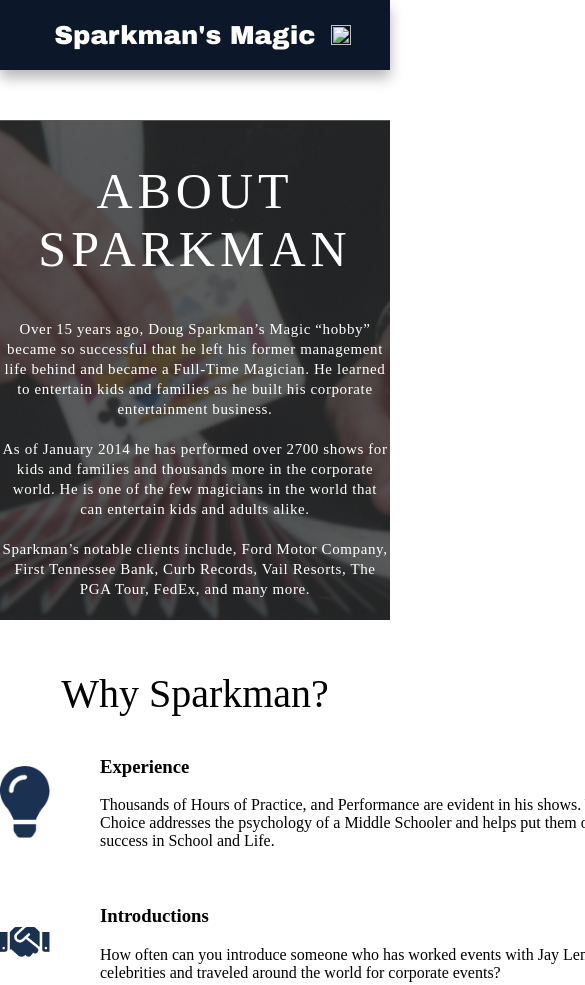
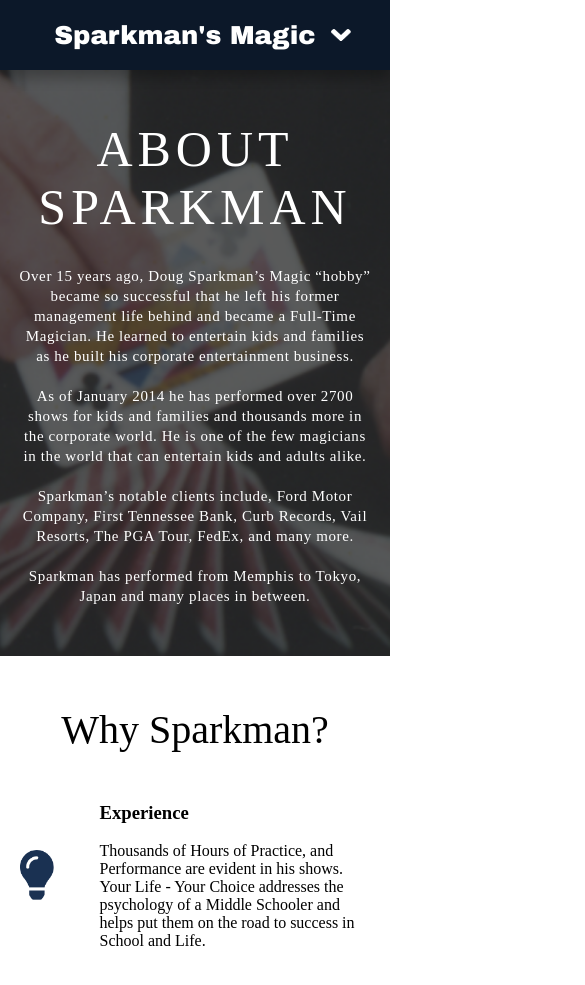
Before and after one commit to JJ-Web-Development/sparkman-magic-website, a plain HTML site: page kids/about.html in a window 390 px wide. Shown: the top 985 px of the page, 585 px wide, since content can reach past the window. Drawn offline with nearby package versions, Linux system fonts and the light colour scheme.

Commit message:
Add responsiveness to kids page

```diff
--- a/css/about.css
+++ b/css/about.css
@@ -43,20 +43,81 @@
 .why-sparkman-item {
     display: flex;
     flex-direction: row;
-    width: 700px;
+    max-width: 700px;
     margin: 20px auto;
     align-items: center;
+    justify-content: space-between;
 }
 
 .why-sparkman-image {
-    width: 50px;
+    max-width: 50px;
+    max-height: 50px;
 }
 
 .why-sparkman-image-wrapper {
-    padding-right: 50px;
+    padding-right: 30px;
+    width: 50px;
+    flex-shrink: 0;
 }
 
 #why-sparkman-section {
     margin: 50px auto;
 }
 /* END WHY SPARKMAN */
+
+
+/* START BREAKPOINTS */
+
+/* Extra small devices (portrait phones, less than 576px) */
+/* No media query since this is the default in Bootstrap */
+
+@media (max-width: 576px) {
+
+    /* START HERO */
+
+    .about-hero {
+        margin-top: 20px;
+    }
+
+    /* END HERO */
+
+}
+
+/* Medium devices (tablets, 768px and up) */
+@media (max-width: 768px) {
+
+    /* START HERO */
+
+    .about-hero-title {
+        margin: 100px auto 30px auto;
+        width: 90%;
+    }
+
+    .about-hero-text {
+        width: 90%;
+    }
+
+    .about-hero {
+        height: auto;
+        padding-bottom: 50px;
+    }
+
+    /* END HERO */
+
+    /* START WHY */
+
+    .why-sparkman-item {
+        width: 90%;
+        margin: 30px auto;
+    }
+
+    /* END WHY */
+
+}
+
+/* Large devices (desktops, 992px and up) */
+/* @media (max-width: 992px) {
+} */
+
+
+/* END BREAKPOINTS */
--- a/kids/about.html
+++ b/kids/about.html
@@ -1,6 +1,8 @@
 <html>
   <head>
     <!-- Meta tags -->
+    <meta charset="UTF-8">
+    <meta name="viewport" content="width=device-width, initial-scale=1">
 
     <!-- CSS -->
     <link rel="stylesheet" href="../css/about.css" />
@@ -24,7 +26,7 @@
           Sparkman's Magic
         </div>
         <div id="nav-dropdown-btn" class="nav-dropdown">
-          <img src="icons/dropdown-icon.png" alt="" />
+          <img src="../icons/dropdown-icon.png" alt="" />
         </div>
       </div>
       <ul class="nav">
@@ -89,7 +91,7 @@
       <h1 class="why-sparkman-title">Why Sparkman?</h1>
       <div class="why-sparkman-item">
         <div class="why-sparkman-image-wrapper">
-          <img class="why-sparkman-image" src="../icons/lightbulb2.png" alt="" />
+          <img class="why-sparkman-image tall-image" src="../icons/lightbulb2.png" alt="" />
         </div>
         <div class="why-sparkman-text-wrapper">
           <h3 class="why-sparkman-item-title">Experience</h3>
```
